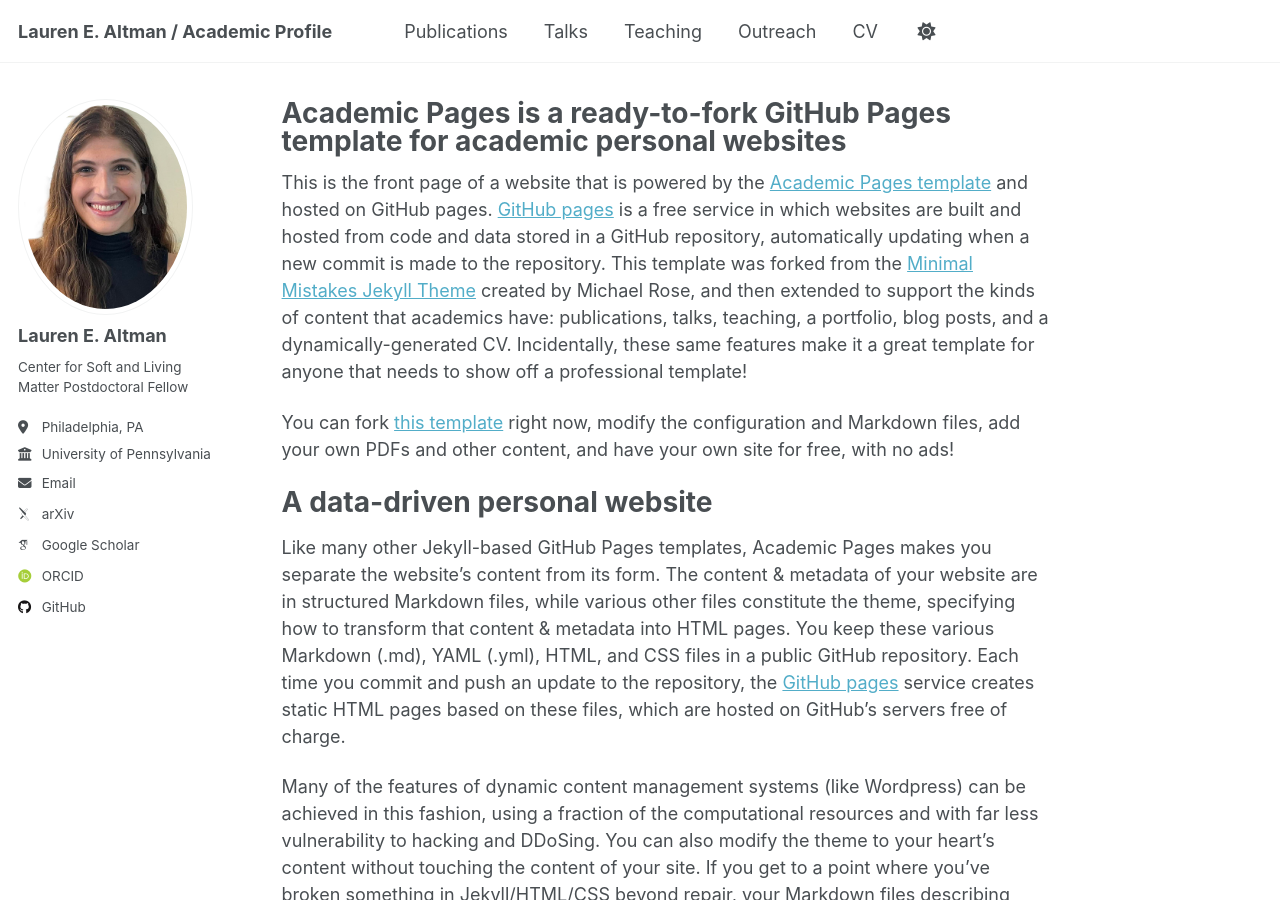
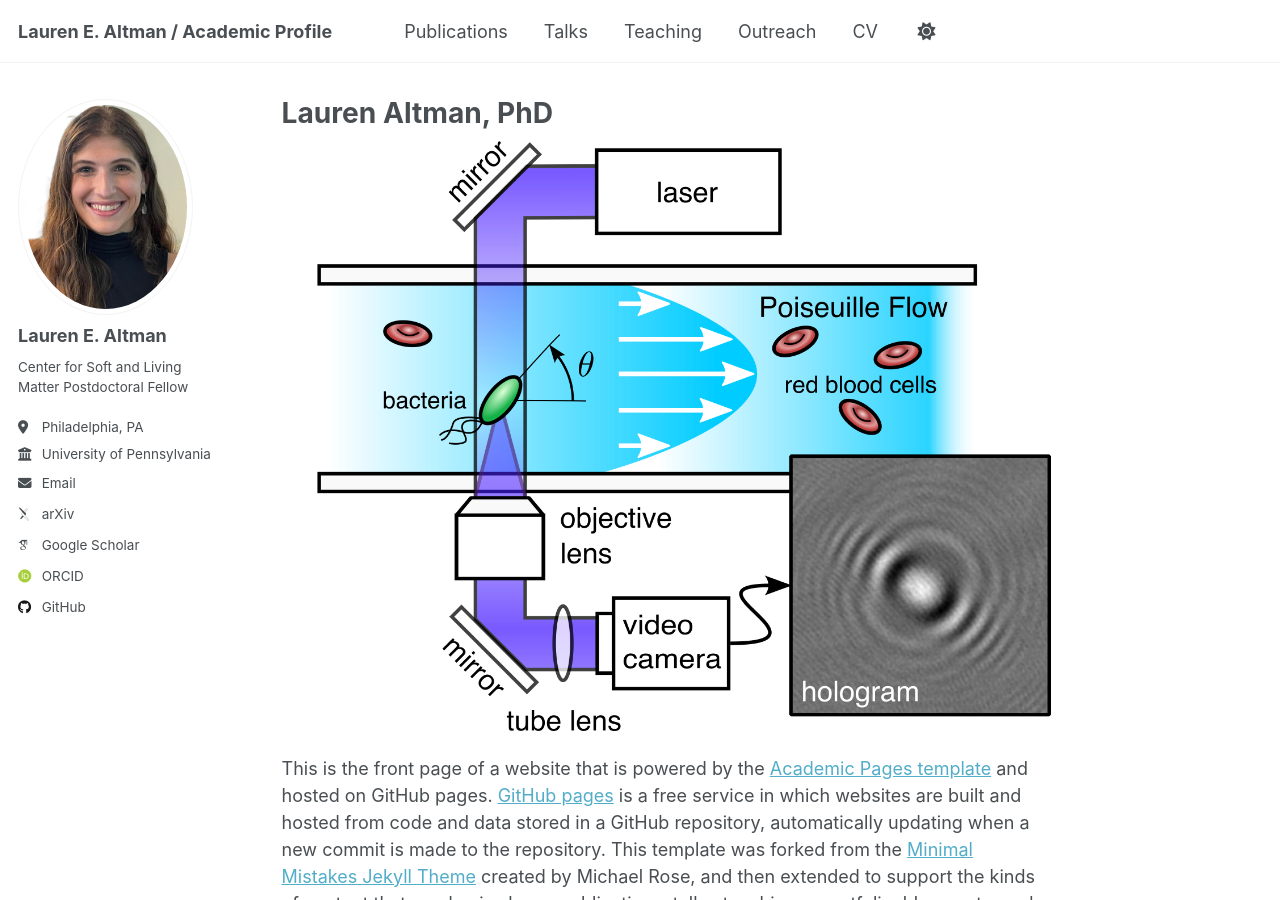
Before and after one commit to laltman2/laltman2.github.io, a Jekyll site: the page built from _pages/about.md, in a window 1280 px wide and 900 px high. Built offline with Jekyll 4.4.1, drawn with Linux system fonts in a browser that asks for light colours; some web fonts are replaced; a script that is not in the unit is left out.

Commit message:
Update about.md

```diff
--- a/_pages/about.md
+++ b/_pages/about.md
@@ -1,11 +1,13 @@
 ---
 permalink: /
-title: "Academic Pages is a ready-to-fork GitHub Pages template for academic personal websites"
+title: "Lauren Altman, PhD"
 author_profile: true
 redirect_from:
   - /about/
   - /about.html
 ---
+
+<img src='/images/bacteria_RBC_schematic.png'>
 
 This is the front page of a website that is powered by the [Academic Pages template](https://github.com/academicpages/academicpages.github.io) and hosted on GitHub pages. [GitHub pages](https://pages.github.com) is a free service in which websites are built and hosted from code and data stored in a GitHub repository, automatically updating when a new commit is made to the repository. This template was forked from the [Minimal Mistakes Jekyll Theme](https://mmistakes.github.io/minimal-mistakes/) created by Michael Rose, and then extended to support the kinds of content that academics have: publications, talks, teaching, a portfolio, blog posts, and a dynamically-generated CV. Incidentally, these same features make it a great template for anyone that needs to show off a professional template!
 
```
